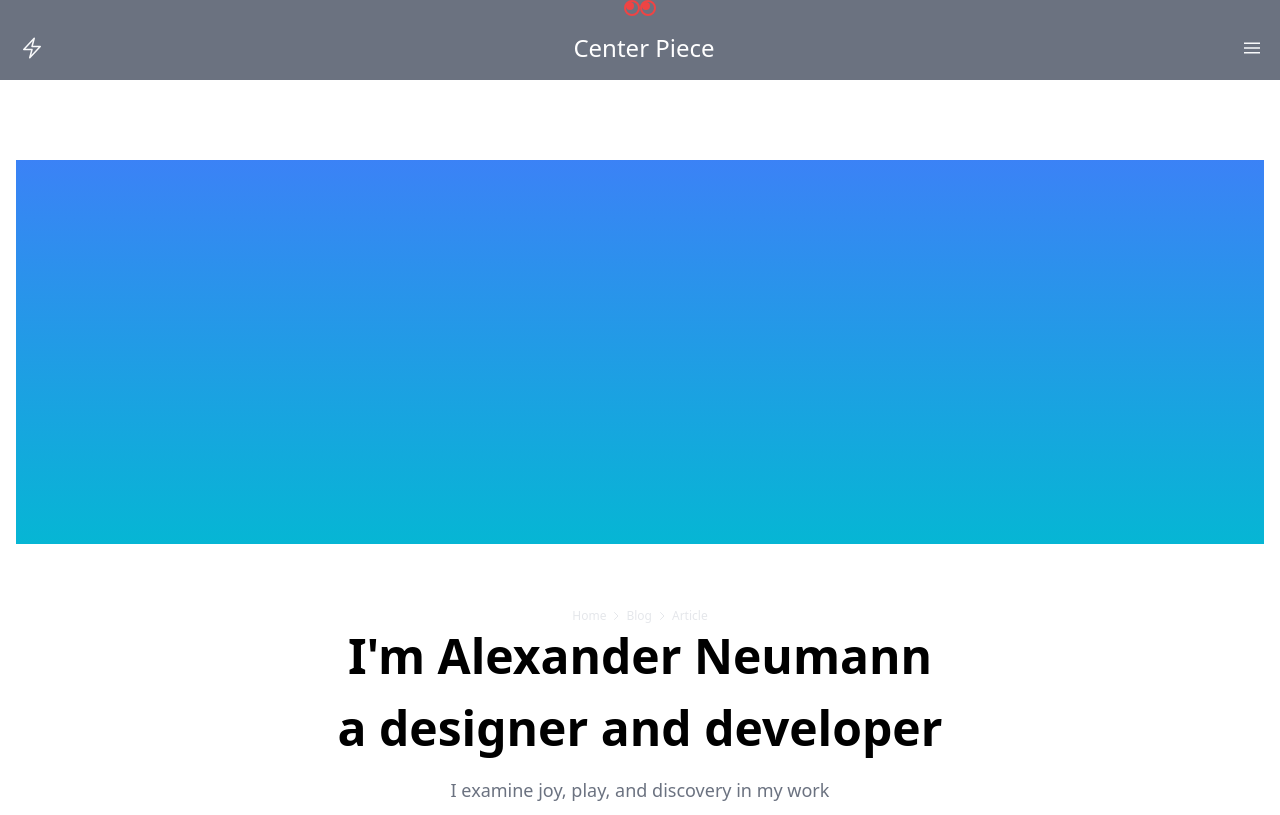
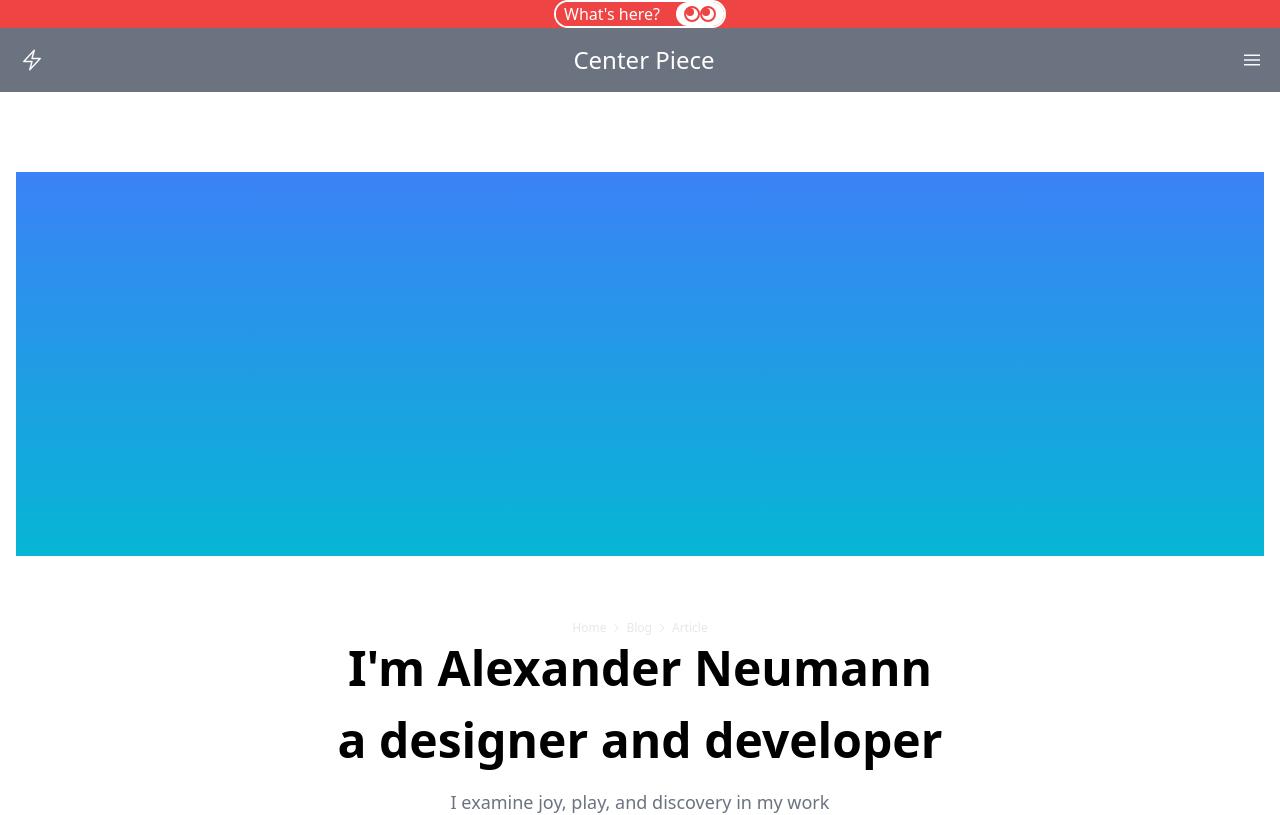
Before and after one commit to ssjkhan/akndesign, a React (Vite) app: page / in a window 1280 px wide. Shown: the top 815 px of the page. Built offline with nearby package versions, Linux system fonts and the light colour scheme.

Commit message:
feat: ClickHere component

```diff
--- a/src/components/ClickHere.tsx
+++ b/src/components/ClickHere.tsx
@@ -3,7 +3,6 @@ import { useEffect, useRef, useState } from "react";
 export default function ClickHere() {
   const [show, setShow] = useState(false);
   const [mousePos, setMousePos] = useState({ x: 0, y: 0 });
-  const [rel, setRel] = useState({ x: 0, y: 0 });
   const rightEye = useRef<HTMLDivElement>(null);
   const leftEye = useRef<HTMLDivElement>(null);
 
@@ -13,24 +12,6 @@ export default function ClickHere() {
 
   function handleMouseMove(event: MouseEvent) {
     setMousePos({ x: event.clientX, y: event.clientY });
-    function calcAngle(element: React.RefObject<HTMLElement>) {
-      if (!element?.current) return;
-      const objHTML = element.current;
-
-      let relX = objHTML.offsetLeft + objHTML.clientWidth / 2;
-      let relY = objHTML.offsetTop - objHTML.clientHeight / 2;
-
-      var rotRad = Math.atan2(mousePos.x - relX, mousePos.y - relY);
-      var rotDeg = Math.floor(rotRad * (180 / Math.PI) * -1 - 120);
-
-      console.log(objHTML.offsetLeft);
-      console.log(mousePos, relX, relY, rotDeg);
-
-      return { rotDeg, relX, relY };
-    }
-
-    const res = calcAngle(leftEye);
-    setRel({ x: res?.relX!, y: res?.relY! });
   }
 
   function calcAngle(element: React.RefObject<HTMLElement>) {
@@ -42,9 +23,6 @@ export default function ClickHere() {
 
     var rotRad = Math.atan2(mousePos.x - relX, mousePos.y - relY);
     var rotDeg = Math.floor(rotRad * (180 / Math.PI) * -1 - 120);
-
-    console.log(objHTML.offsetLeft);
-    console.log(mousePos, relX, relY, rotDeg);
 
     return rotDeg;
   }
@@ -59,9 +37,13 @@ export default function ClickHere() {
 
   return (
     <div>
-      <div className="w-full bg-gray-500 h-auto flex justify-center text-white">
+      <div className="w-full bg-red-500 h-auto flex justify-center text-white">
         <div onClick={handleClick}>
-          <div className="container flex justify-center align-center">
+          <div className="flex justify-center align-center bg-red-500 border-2 border-white rounded-full">
+            <div className="bg-red-500 rounded-full mr-2 px-2">
+              What's here?
+            </div>
+            <div className="flex justify-center items-center bg-white rounded-full px-2">
               <div
                 ref={leftEye}
                 style={{
@@ -81,6 +63,7 @@ export default function ClickHere() {
             </div>
           </div>
         </div>
+      </div>
       {show && (
         <div className="bg-sky-500 text-white flex justify-center">
           Nothing but our love for you (dancing video)
```
Lines whose indentation alone changed are shown as unchanged.
